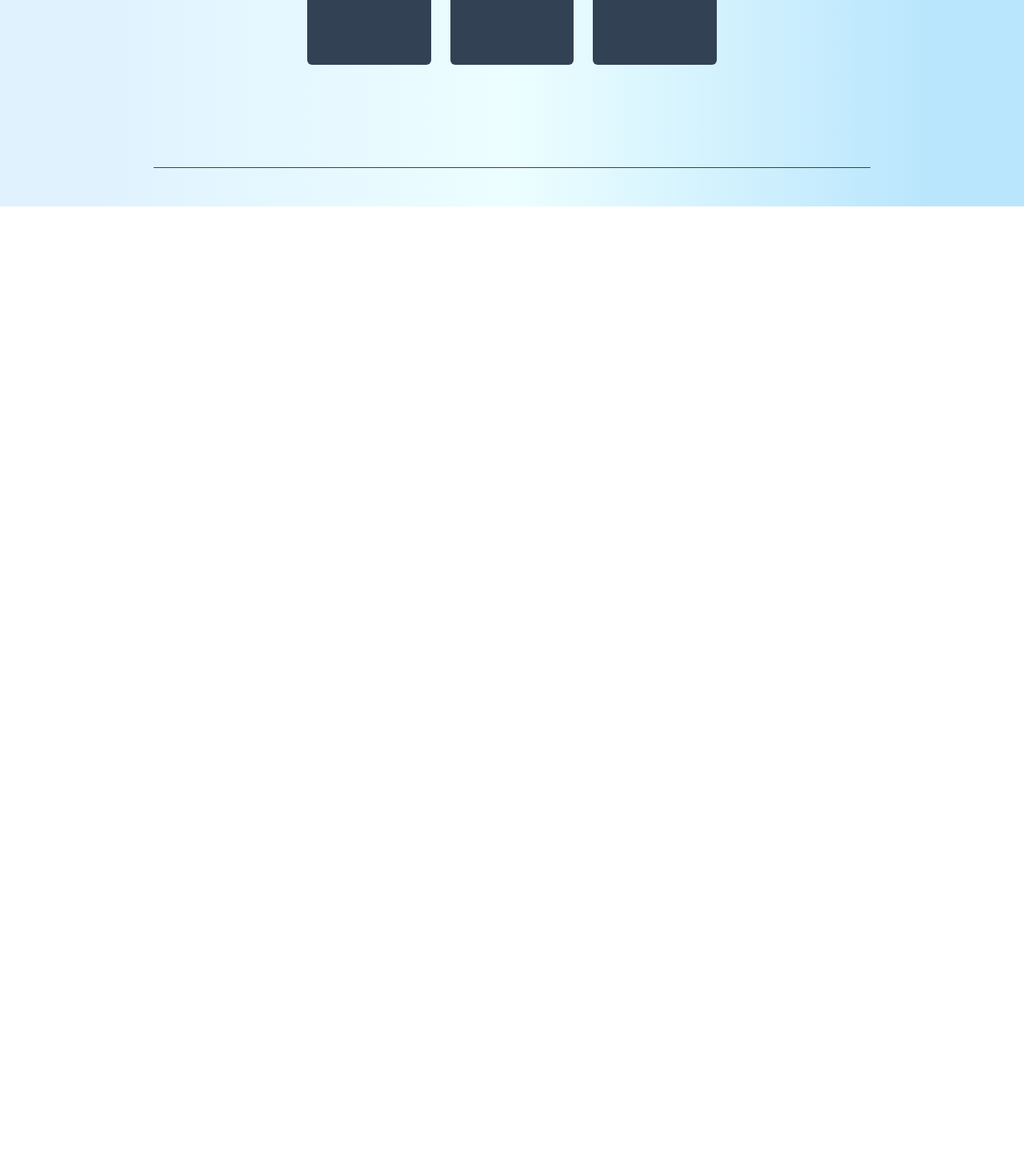
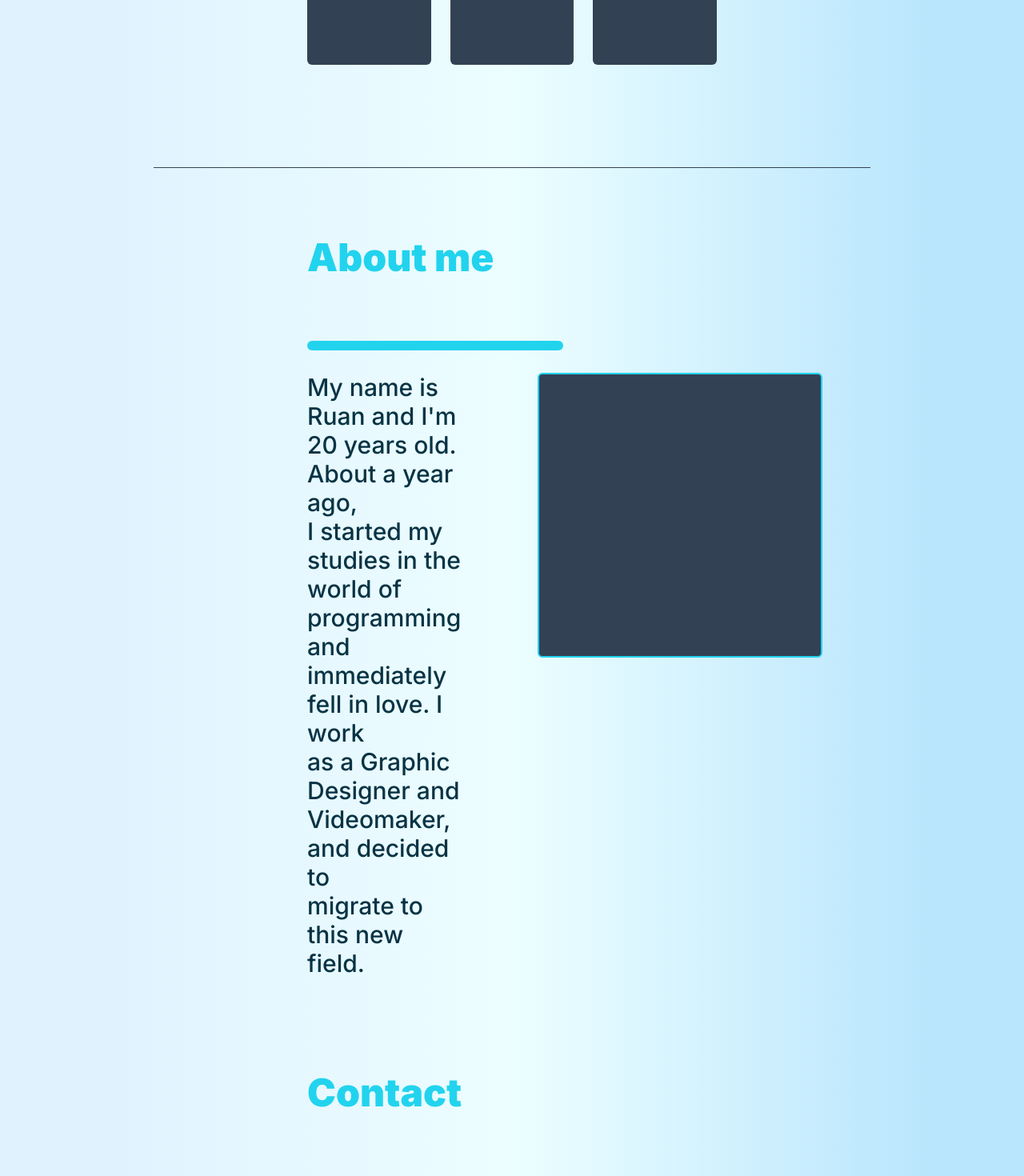
Before and after one commit to RuanPerroni/ruan-portfolio, a React (Vite) app: page / in a window 1280 px wide. Shown: the part 1641-3111 px from the top of the page at 80% size. Before the commit the page ends 1899 px from the top, so only its background shows below. Built offline with nearby package versions, Linux system fonts and the light colour scheme.

Commit message:
feat: :art: Add contact infos to page

```diff
--- a/src/app.tsx
+++ b/src/app.tsx
@@ -138,6 +138,35 @@ export function App() {
           </div>
         </div>
         <div className="flex flex-col h-px bg-slate-700 mx-auto max-w-4xl my-12 space-y-6 px-5"></div>
+        <div className="flex flex-col overflow-x-clip gap-36 pb-20 pt-10 max-w-auto px-[5%]">
+          <div className="flex flex-col md:justify-between px-60">
+            <h1 className="font-black text-cyan-400 text-5xl px-20">
+              About me
+            </h1>
+            <div className="flex flex-col gap-7 px-20 md:justify-between">
+              <div className="flex flex-col rounded-md h-3 bg-cyan-400 max-w-[20rem] mt-20"></div>
+              <div className="flex justify-between">
+                <h1 className="flex flex-col font-medium text-3xl text-cyan-950">
+                  My name is Ruan and I'm<br></br>20 years old. About a year
+                  ago,
+                  <br></br>I started my studies in the<br></br>world of
+                  programming and<br></br>
+                  immediately fell in love. I work<br></br>as a Graphic Designer
+                  and<br></br>
+                  Videomaker, and decided to<br></br>migrate to this new field.
+                </h1>
+                <div className="px-24">
+                  <div className="rounded-md border-[2px] flex flex-col border-cyan-400 bg-slate-700 p-44"></div>
+                </div>
+              </div>
+            </div>
+          </div>
+        </div>
+        <div className="flex flex-col overflow-x-clip gap-36 pb-20 pt-10 max-w-auto px-[5%]">
+          <div className="flex flex-col md:justify-between px-60">
+            <h1 className="font-black text-cyan-400 text-5xl px-20">Contact</h1>
+          </div>
+        </div>
       </div>
     </div>
   );
```
